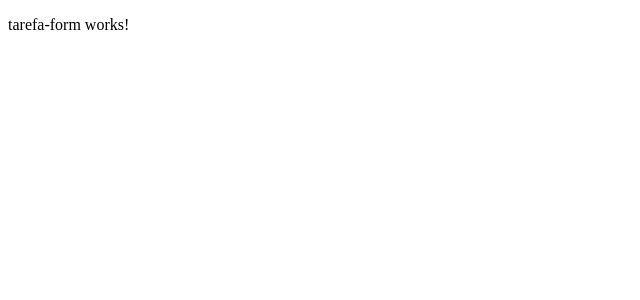
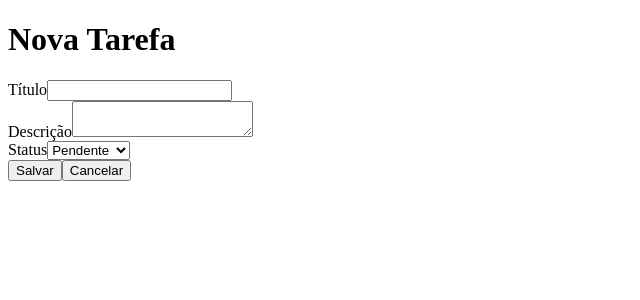
Before and after one commit to vinicius-rodrigues-cordeiro/protagonize-tech-vrc, an Angular app: page /tarefas/nova in a window 1280 px wide. Shown: the top 300 px of the page, without its empty margins (0-640 px from the left). Built offline with nearby package versions, Linux system fonts and the light colour scheme.

Commit message:
criar base html para a pagina, com funcoes para excluir, salvar e mudar status.

```diff
--- a/src/app/components/tarefa-form/tarefa-form.component.html
+++ b/src/app/components/tarefa-form/tarefa-form.component.html
@@ -1 +1,30 @@
-<p>tarefa-form works!</p>
+<div class="container">
+  <h1>{{ isEdicao ? 'Editar Tarefa' : 'Nova Tarefa' }}</h1>
+
+  <form (ngSubmit)="salvar()">
+
+    <div>
+      <label>Título</label>
+      <input type="text" [(ngModel)]="tarefa.titulo" name="titulo" required />
+    </div>
+
+    <div>
+      <label>Descrição</label>
+      <textarea [(ngModel)]="tarefa.descricao" name="descricao"></textarea>
+    </div>
+
+    <div>
+      <label>Status</label>
+      <select [(ngModel)]="tarefa.status" name="status">
+        <option value="Pendente">Pendente</option>
+        <option value="Concluída">Concluída</option>
+      </select>
+    </div>
+
+    <div>
+      <button type="submit">Salvar</button>
+      <button type="button" (click)="cancelar()">Cancelar</button>
+    </div>
+
+  </form>
+</div>
```
